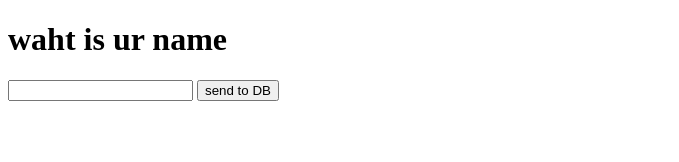
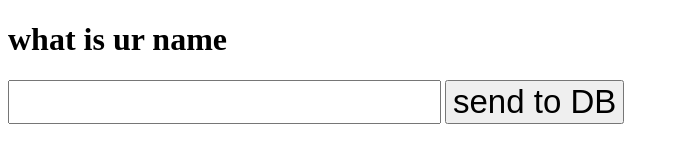
Before and after one commit to ahmedsaad4742-collab/node-level1-main, a website: page views/home.html in a window 1280 px wide. Shown: the whole page, without its empty margins (0-679 px from the left). Drawn offline with Linux system fonts and the light colour scheme.

Commit message:
update home

```diff
--- a/views/home.html
+++ b/views/home.html
@@ -4,14 +4,20 @@
   <meta charset="UTF-8">
   <meta name="viewport" content="width=device-width, initial-scale=1.0">
   <title>Document</title>
+  <style>
+    input, button {
+
+      font-size: 33px;
+    }
+  </style>
 </head>
 <body>
 <h1>
-
-  waht is ur name
+  what is ur name
  </h1>
 <input type="text">
 <button>send to DB</button>
+
 <br>
 <br>
 </body>
```
